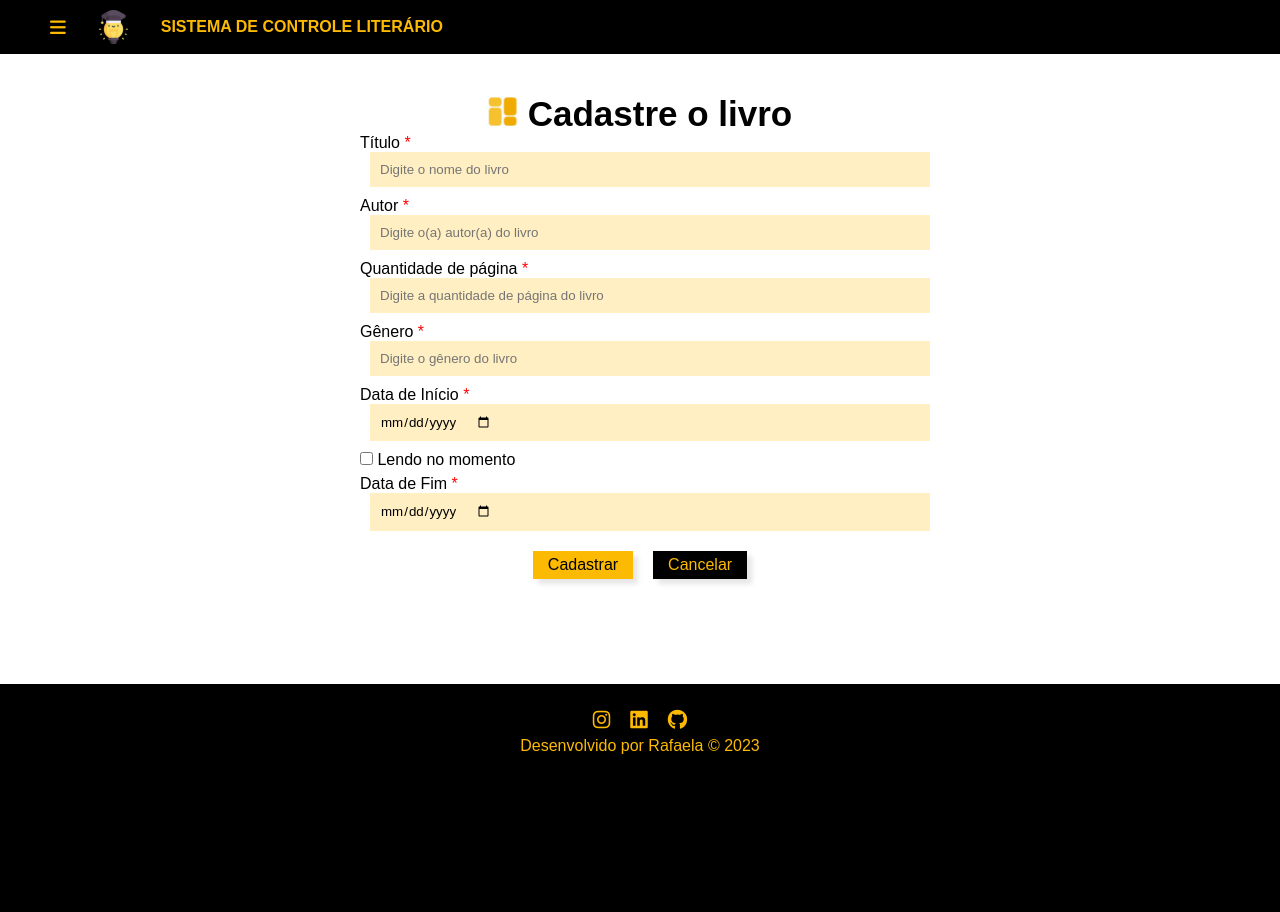
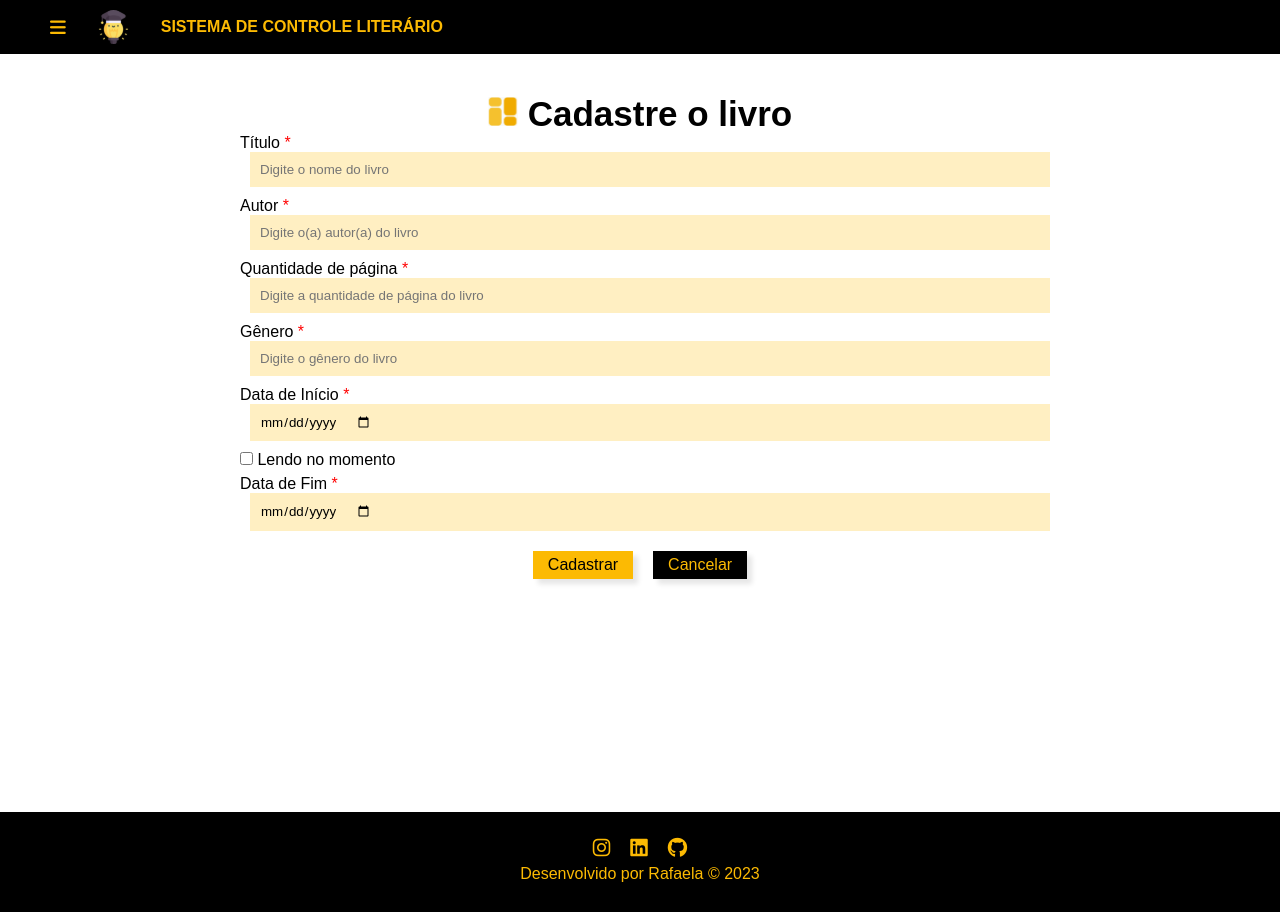
Before and after one commit to rafaelams17/scl-front, a Vue app: page /create-book in a window 1280 px wide. Before the commit the page ends 800 px from the top, so only its background shows below. Built offline with nearby package versions, Linux system fonts and the light colour scheme; a web font is replaced by a local one.

Commit message:
ajustando tela de create and edit book

```diff
--- a/src/components/book/CreateBook.vue
+++ b/src/components/book/CreateBook.vue
@@ -180,7 +180,7 @@ function backToDashboard() {
 .form {
   display: flex;
   flex-direction: column;
-  max-width: 70%;
+  /* max-width: 70%; */
   margin: 0 auto;
 }
 .form input {
@@ -249,6 +249,11 @@ function backToDashboard() {
   background-color: #000000ae;
   transition: 0.5s;
 }
+@media screen and (max-width: 1400px) {
+  .container {
+    margin-bottom: 15%;
+  }
+}
 /* @media screen and (max-width: 750px) {
   .container {
     margin: 20px;
--- a/src/components/book/EditBook.vue
+++ b/src/components/book/EditBook.vue
@@ -243,6 +243,11 @@ function backToDashboard() {
   background-color: #000000ae;
   transition: 0.5s;
 }
+@media screen and (max-width: 1400px) {
+  .container {
+    margin-bottom: 15%;
+  }
+}
 /* @media screen and (max-width: 750px) {
   .container {
     margin: 20px;
```
